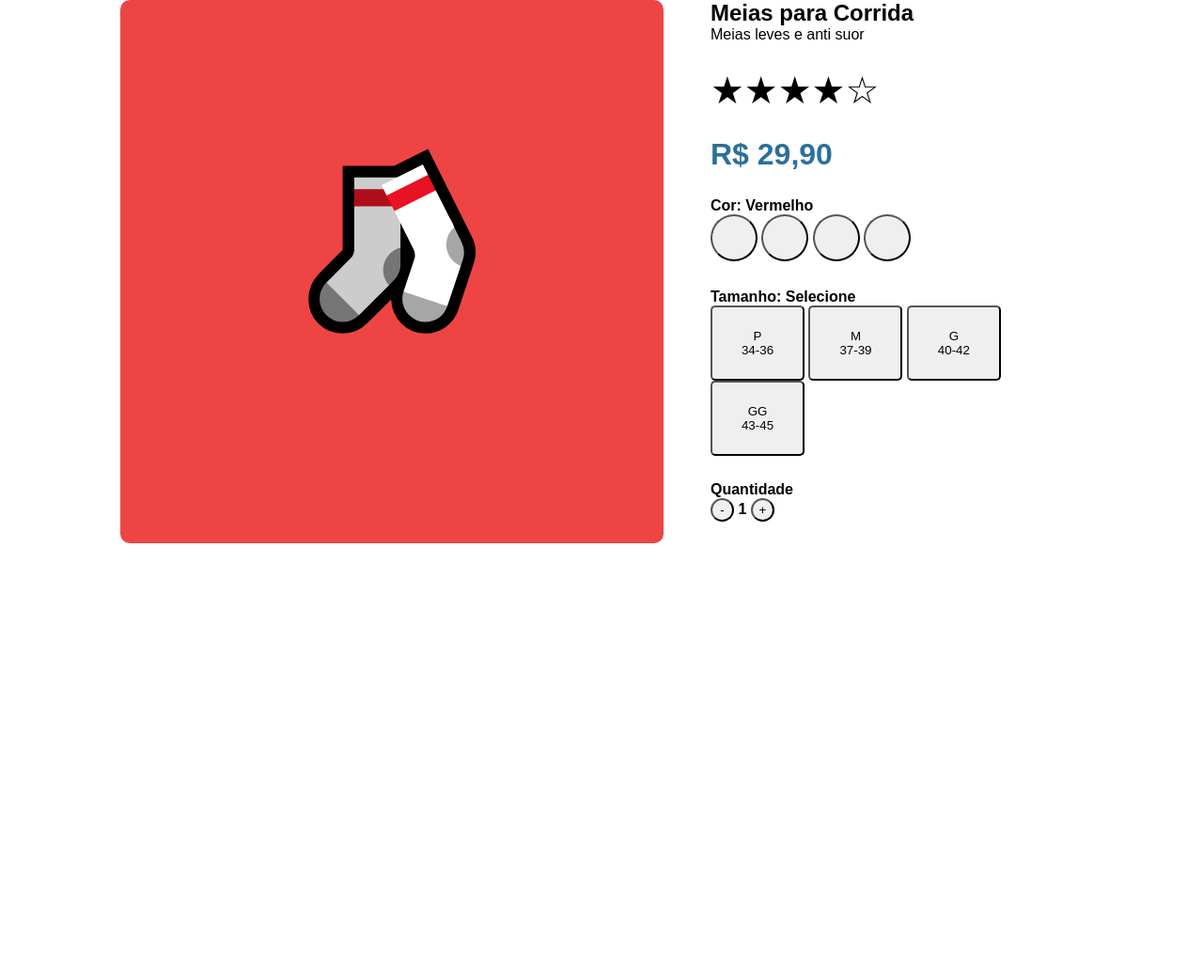
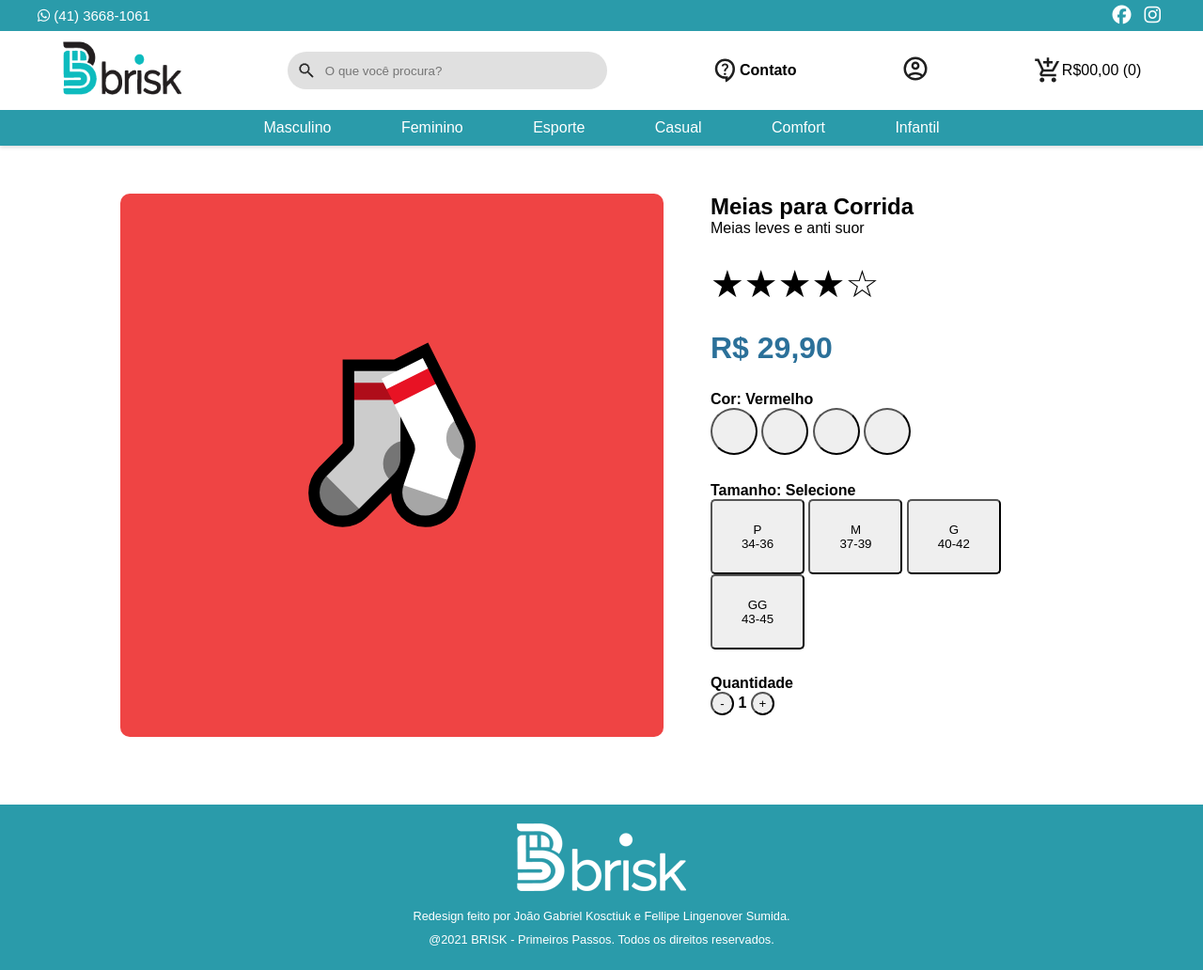
Before and after one commit to Luzatti-alt/finalizacao_2_tri_meia, a Flask app: page /produto in a window 1280 px wide. Shown: the whole page at 94% size. Before the commit the page ends 578 px from the top, so only its background shows below. Run offline with Flask 3, Linux system fonts and the light colour scheme.

Commit message:
alteração na página de produtos

```diff
--- a/web/static/styles/produto.css
+++ b/web/static/styles/produto.css
@@ -6,19 +6,115 @@
   font-family: Arial, Helvetica, sans-serif;
 }
 
+/*Header*/
+header{
+  position: fixed;
+  top: 0;
+  left: 0;
+  width: 100%;   /* ocupa toda a largura */
+  background: #ffffff;
+  color: white;
+  z-index: 1000;
+  box-shadow: 0 2px 4px rgba(0, 0, 0, 0.13);
+}
+header input{
+    height: 40px;
+    width: 300px;
+    border-radius: 40px;
+    border: none;
+    padding-left: 40px;
+    background: rgb(224, 224, 224) url("../imagens/search-icon.png") no-repeat 10px center;
+    background-size: 20px 20px;
+}
+.topbar {
+  display: flex;
+  justify-content: space-between;
+  align-items: center;
+  gap: 15px;
+  background: #2a9baa;
+  color: #fff;
+  padding: 5px 40px;
+  font-size: 14px;
+}
+
+.topbar a {
+  color: white;
+  text-decoration: none;
+  font-size: 20px;
+  margin: 0px 5px;
+}
+.topbar a:hover{
+  color: #3bd5e9;
+}
+.topbar span{
+  color: white;
+  font-size: 15px;
+}
+section#header-nav{
+    display: flex;
+    flex-direction: row nowrap;
+    justify-content: space-around;
+    align-items: center;
+    padding: 10px;
+}
+section#header-nav img.img-size{
+     width: 30px;
+}
+div.logo > img{
+    height: 60px;
+}
+div#contato{
+    display: flex;
+    align-items: center;
+}
+div#contato > a{
+    text-decoration: none;
+    color: black;
+    font-weight: bold;
+}
+div#carrinho{
+    display: flex;
+    align-items: center;
+}
+div#carrinho > a{
+    text-decoration: none;
+    color: black;
+}
+nav{
+    padding: 10px;
+    text-align: center;
+    background-color: #2a9baa;
+}
+nav > a{
+  padding: 0px 35px;
+  text-decoration: none;
+  color: white;
+}
+nav > a:hover{
+  color: rgb(226, 226, 226);
+}
+
 .round {
   border-radius: 100%;
 }
 
 main {
   margin: auto;
+  padding-top: 156px;
   width: 80%;
 }
 
 section#product-content {
   display: flex;
+  padding-top: 50px;
+  padding-bottom: 50px;
   flex-direction: row;
   gap: 50px;
+}
+
+#info > div {
+  /* padding-bottom: 5px; */
+  gap: 15px;
 }
 
 #display > img {
@@ -69,3 +165,18 @@ span#preco {
   width: 25px;
   height: 25px;
 }
+
+/*Footer*/
+footer{
+  background-color: #2a9baa;
+  padding: 20px;
+  text-align: center;
+}
+footer img{
+  padding-bottom: 10px;
+}
+footer p{
+  color: white;
+  font-size: 0.8em;
+  padding: 5px 0px;
+}
--- a/web/templates/produto.html
+++ b/web/templates/produto.html
@@ -3,12 +3,38 @@
 <head>
   <meta charset="UTF-8">
   <meta name="viewport" content="width=device-width, initial-scale=1.0">
-  <title>Meias para corrida | Meias Brisk</title>
   <!-- <link rel="stylesheet" href="{{ url_for('static', filename='styles/produto.css') }}"> -->
   <link rel="stylesheet" href="../static/styles/produto.css">
+  <link rel="icon" href="https://meiasbrisk.com.br/wp-content/uploads/2018/10/favicon.png" type="image/png" sizes="16x16">
+  <link rel="stylesheet" href="https://cdnjs.cloudflare.com/ajax/libs/font-awesome/6.5.0/css/all.min.css">
+  <title>Meias para corrida | Meias Brisk</title>
 </head>
 <body>
   <header>
+    <div class="topbar">
+      <div id="whats"><span class="whatsapp"><i class="fa-brands fa-whatsapp"></i> (41) 3668-1061</span></div>
+      <div id="redes">
+        <a href="https://www.facebook.com/meiasbrisk" class="social" target="_blank" rel="external"><i class="fa-brands fa-facebook"></i></a>
+        <a href="https://www.instagram.com/meiasbrisk/" class="social" target="_blank" rel="external"><i class="fa-brands fa-instagram"></i></a>
+      </div>
+    </div>
+    <section id="header-nav">
+      <div class="logo">
+          <img src="../static/imagens/Logo-Brisk.png" alt="">
+      </div>
+          <input type="text" name="" id="" placeholder="O que você procura?">
+          <div id="contato"><img src="../static/imagens/contact.svg" alt="" class="img-size"><a href="#">Contato</a></div>
+          <a href="{{ url_for('info') }}"><img src="../static/imagens/user.svg" alt="" class="img-size"> </a>
+          <div id="carrinho"><img src="../static/imagens/carrinho.svg" alt=""class="img-size"><a href="#">R$00,00 (0)</a></div>
+    </section>
+    <nav>
+        <a href="#">Masculino</a>
+        <a href="#">Feminino</a>
+        <a href="#">Esporte</a>
+        <a href="#">Casual</a>
+        <a href="#">Comfort</a>
+        <a href="#">Infantil</a>
+    </nav>
   </header>
   <main>
     <section id="product-content">
@@ -65,7 +91,11 @@
     </section>
     <div id="descricao"></div>
   </main>
-  <footer>
-  </footer>
+    <br>
+    <footer>
+      <img src="../static/imagens/logo-footer.png" alt="">
+      <p>Redesign feito por João Gabriel Kosctiuk e Fellipe Lingenover Sumida.</p>
+      <p>@2021 BRISK - Primeiros Passos. Todos os direitos reservados.</p>
+    </footer>
 </body>
 </html>
```
